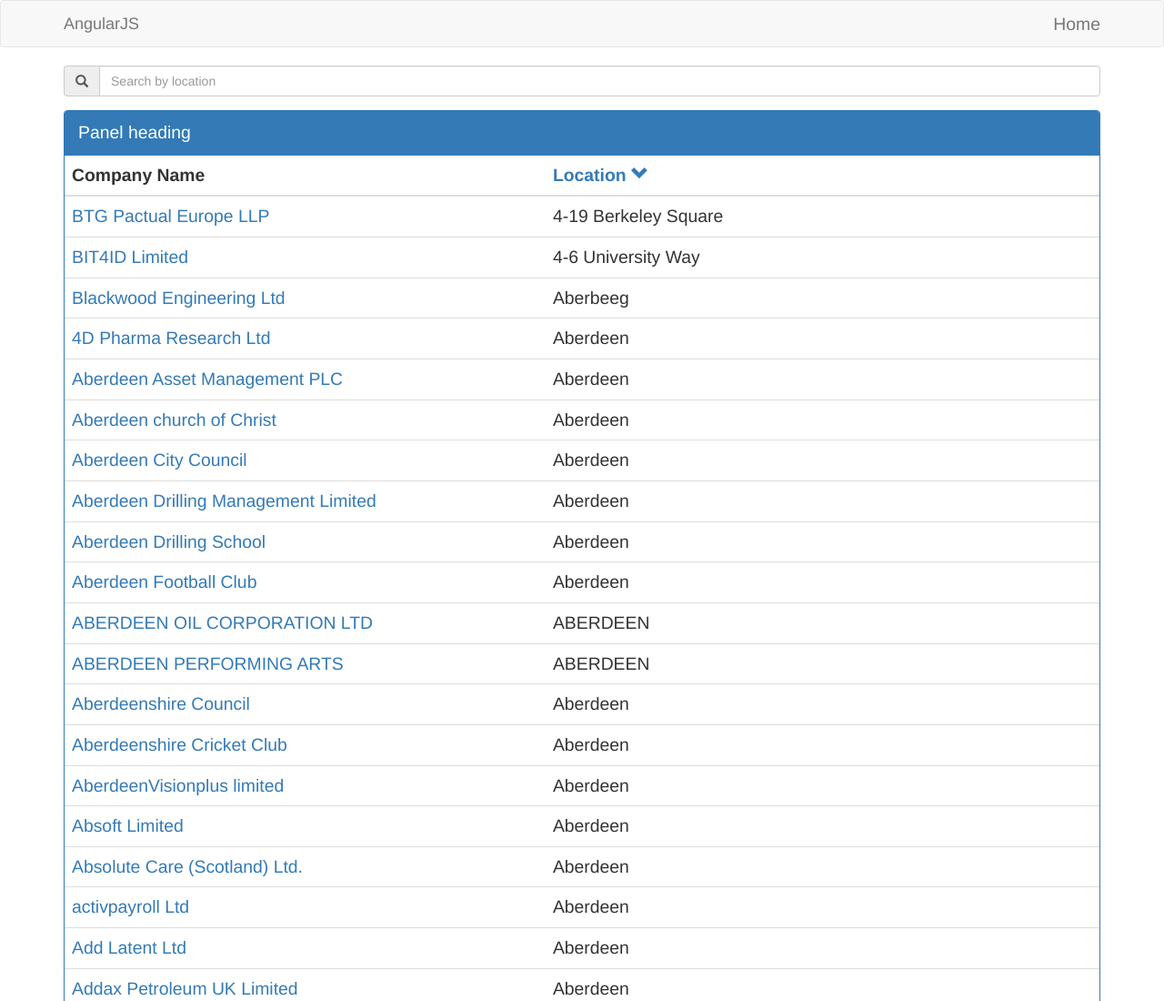
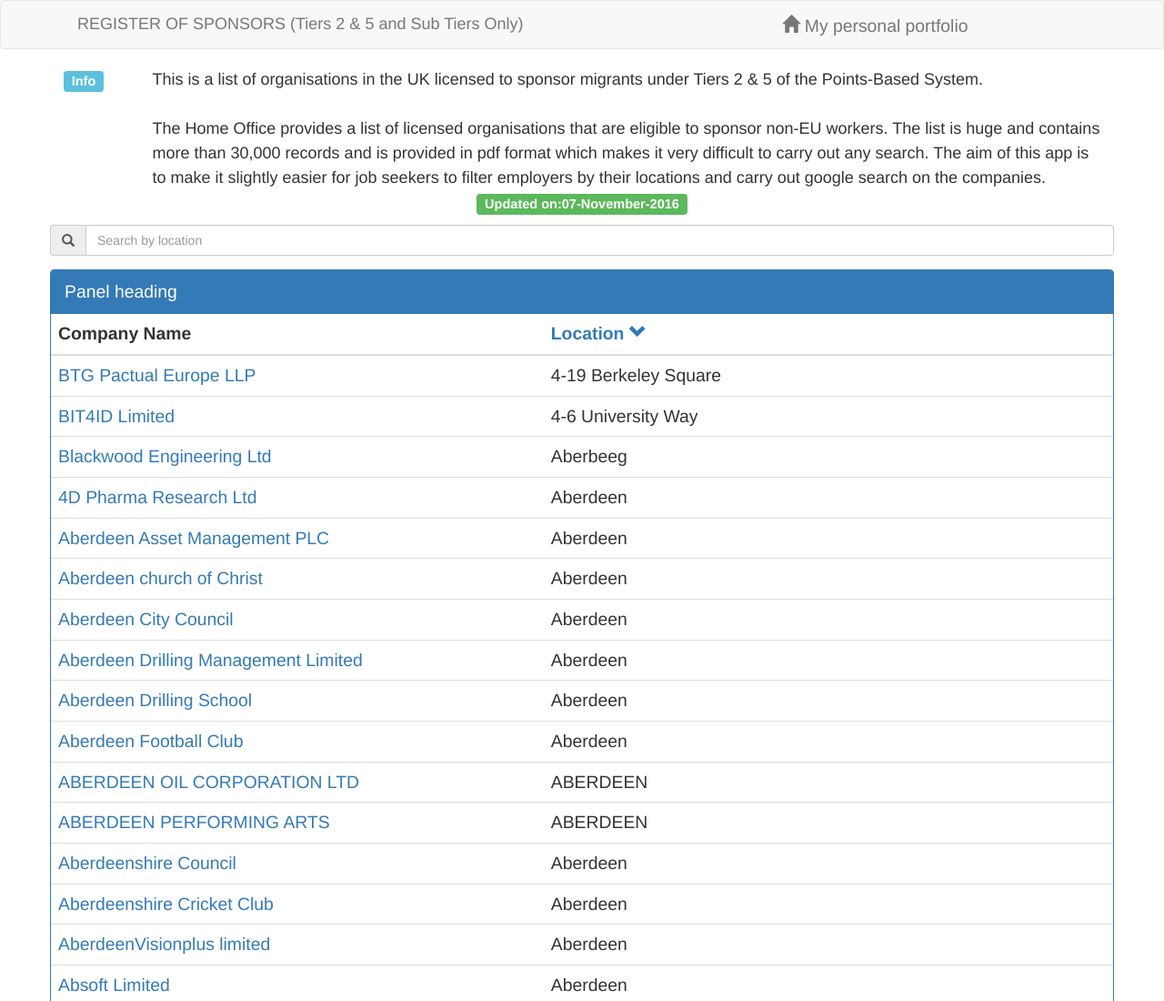
Before and after one commit to ashkan-arvaneh/AngularJS-workPermitFinder, a website: page app/index.html in a window 1280 px wide. Shown: the top 1100 px of the page at 91% size. Drawn offline with nearby package versions, Linux system fonts and the light colour scheme.

Commit message:
Push final app

```diff
--- a/app/app.js
+++ b/app/app.js
@@ -5,14 +5,16 @@
 angularApp.controller('mainController', ['$scope' ,'$filter','$log','$http','$timeout', function ($scope, $filter,$log,$http,$timeout) {
 
 	$scope.name= '';
+	$scope.loading = true;
 	$scope.sortType     = 'Location'; // set the default sort type
 	$scope.sortReverse  = false;  // set the default sort order
 	$scope.searchFish   = '';     // set the default search/filter term
 
-	$http.get('/api/employer_list.json')
+	$http.get('api/employer_list.json')
 		.then (function mySuccess(response) {
 			$scope.myData = response.data.Root.EmployeeInfo;
 			$log.info(response);
+			$scope.loading = false;
 		}, function myError (status) {
 			$log.warn("Something went wrong");
 		});
--- a/app/index.html
+++ b/app/index.html
@@ -1,7 +1,7 @@
   <!DOCTYPE html>
 <html lang="en-us" ng-app="angularApp">
     <head>
-        <title>Introduction to AngularJS</title>
+        <title>REGISTER OF SPONSORS (Tiers 2 & 5 and Sub Tiers Only)</title>
         <meta http-equiv="X-UA-Compatible" content="IE=Edge">
         <meta charset="UTF-8">
 
@@ -23,30 +23,39 @@
         <header>
             <nav class="navbar navbar-default">
             <div class="container">
-                <div class="navbar-header">
-                    <a class="navbar-brand" href="/">AngularJS</a>
+                <div class="navbar-header col-xs-8">
+                    <a class="navbar-brand" href="https://www.gov.uk/government/uploads/system/uploads/attachment_data/file/565702/2016-11-07_Tier_2_5_Register_of_Sponsors.pdf" target="_blank">REGISTER OF SPONSORS (Tiers 2 & 5 and Sub Tiers Only)</a>
                 </div>
 
-                <ul class="nav navbar-nav navbar-right">
-                    <li><a href="#"><i class="fa fa-home"></i> Home</a></li>
+                <ul class="nav navbar-nav navbar-right col-xs-4">
+                    <li><a href="http://www.ashkanarvaneh.co.uk" target="_blank"><i class="glyphicon glyphicon-home"></i> My personal portfolio</a></li>
                 </ul>
             </div>
             </nav>
         </header>
 
         <div class="container">
-            <div ng-controller="mainController">
+            <div class="row" ng-controller="mainController">
                 <!-- <label>What is your name?</label>
                 <input type="text" name="" ng-model="name">
                 <h1>Hello {{ filteredText()}}!</h1> -->
+                <div class="col-xs-1">
+                    <span class="label label-info">Info</span>
+                </div>
+                <div class="col-xs-11">
+                    <h4 style="margin: 0;line-height:1.5;">This is a list of organisations in the UK licensed to sponsor migrants under Tiers 2 &amp; 5 of the Points-Based System.<br><br/>The Home Office provides a list of licensed organisations that are eligible to sponsor non-EU workers. The list is huge and contains more than 30,000 records and is provided in pdf format which makes it very difficult to carry out any search. The aim of this app is to make it slightly easier for job seekers to filter employers by their locations and carry out google search on the companies.
+                    </h4>
+                </div>
+                <div class="col-xs-12" style="text-align: center;margin-bottom: 10px;">
+                    <span class="label label-success">Updated on:07-November-2016</span>
+                </div>
                 <form>
                     <div class="form-group">
                         <div class="input-group">
-                        <div class="input-group-addon"><i class="glyphicon glyphicon-search
-"></i></div>
-
+                            <div class="input-group-addon">
+                                <i class="glyphicon glyphicon-search"></i>
+                            </div>
                             <input type="text" class="form-control" placeholder="Search by location" ng-model="searchLocation">
-
                         </div>
                     </div>
                 </form>
@@ -62,18 +71,23 @@
                                 <th>
                                     <a href="#" ng-click="sortType = 'Location'; sortReverse = !sortReverse">
                                         Location
-                                    <span ng-show="sortType == 'Location' && !sortReverse" class="glyphicon glyphicon-chevron-down
-"></span>
+                                        <span ng-show="sortType == 'Location' && !sortReverse" class="glyphicon glyphicon-chevron-down"></span>
                                         <span ng-show="sortType == 'Location' && sortReverse" class="glyphicon glyphicon-chevron-up"></span>
                                     </a>
                                 </th>
                             </tr>
                         </thead>
                         <tbody>
+
                             <tr ng-repeat="x in myData | orderBy:sortType:sortReverse | filter:searchLocation">
                                 <td ng-cloak><a href="http://www.google.com/search?q={{x.Name}}" target="_blank">{{x.Name}}</a></td>
                                 <td>{{x.Location}}</td>
                             </tr>
+                            <div ng-show="loading" class="loading container">
+                                <div class="col-xs-2 col-md-offset-5" style="text-align: center;float: none; margin: 0 auto;">
+                                    <img class="img-responsive" src="img/loading.gif">LOADING...
+                                </div>
+                            </div>
                         </tbody>
                     </table>
                 </div>
```
Also changed, not shown: README.md, app/img/loading.gif (added). Lines whose indentation alone changed are shown as unchanged.
